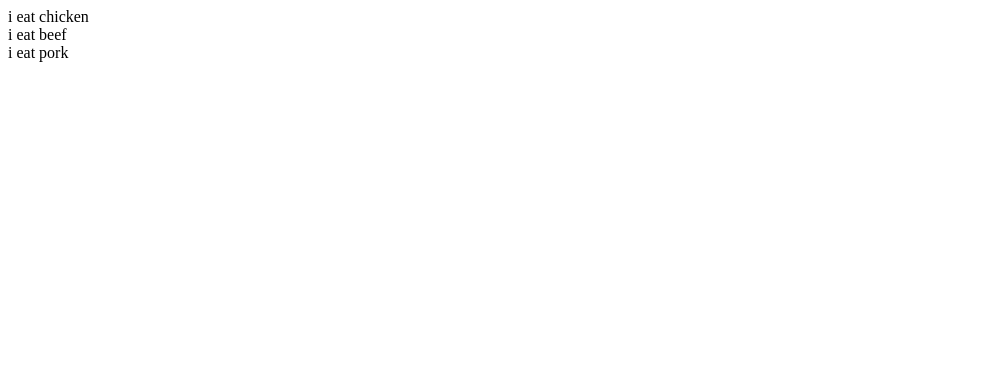
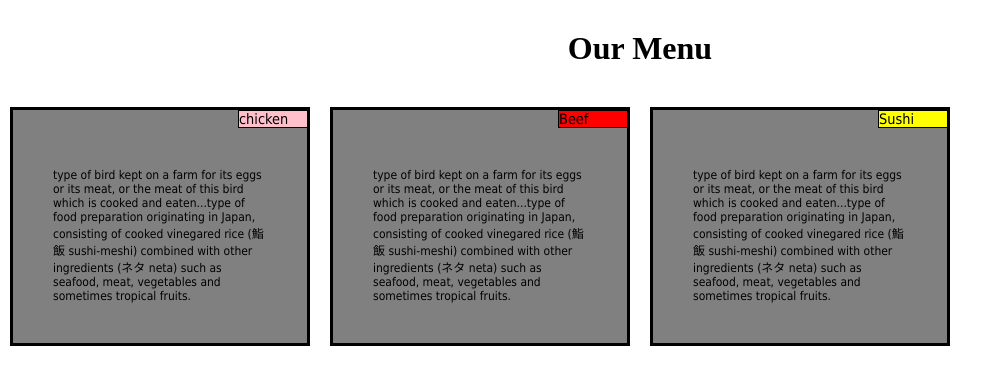
Before and after one commit to savya789/module-2-solution, a plain HTML site: page index.html in a window 1280 px wide. Shown: the whole page, without its empty margins (0-1005 px from the left). Drawn offline with Linux system fonts and the light colour scheme.

Commit message:
Update index.html

```diff
--- a/index.html
+++ b/index.html
@@ -5,31 +5,80 @@
 <title>Responsive Layout</title>
 <style>
 /********** Base styles **********/
-* {
+*{
   box-sizing: border-box;
+  margin:0px;
+  padding:0px;
 }
+body{
+
+
+  background-color: white;
+
+}
+
 h1 {
-  margin-bottom: 15px;
+  margin: 30px;
+
 }
-p {
-  border: 1px solid black;
-  background-color: #A52A2A;
-  width: 90%;
-  height: 150px;
-  margin-right: auto;
-  margin-left: auto;
-  font-family: Helvetica;
-  color: white;
+
+#box{
+background-color: gray;
+padding: 40px;
+border: 3px solid black;
+margin:10px;
+width:300px;
+
+
 }
+
+#content{
+  background-color: gray;
+  font-family: Tahoma;
+  font-size: 75%;
+}
+#sidebar1{
+  background-color: pink;
+  border:1px solid black;
+  width:70px;
+  position: relative;
+  bottom:40px;
+  left:185px;
+  font-family: Tahoma;
+  font-size: 90%;
+}
+#sidebar2{
+  background-color: red;
+  border:1px solid black;
+  width:70px;
+  position: relative;
+  bottom:40px;
+  left:185px;
+  font-family: Tahoma;
+  font-size: 90%;
+}
+#sidebar3{
+  background-color: yellow;
+  border:1px solid black;
+  width:70px;
+  position: relative;
+  bottom:40px;
+  left:185px;
+  font-family: Tahoma;
+  font-size: 90%;
+}
+
+
 /* Simple Responsive Framework. */
 .row {
   width: 100%;
 }
 /********** Large devices only **********/
-@media (min-width: 1200px) {
+@media (min-width: 992px) {
   .col-lg-1, .col-lg-2, .col-lg-3, .col-lg-4, .col-lg-5, .col-lg-6, .col-lg-7, .col-lg-8, .col-lg-9, .col-lg-10, .col-lg-11, .col-lg-12 {
     float: left;
-    border: 1px solid black;
+     border: 1px solid black;
+
   }
   .col-lg-1 {
     width: 8.33%;
@@ -69,10 +118,11 @@ p {
   }
 }
 /********** Medium devices only **********/
-@media (min-width: 992px) and (max-width: 1199px) {
+@media (min-width: 768px) and (max-width: 991px) {
   .col-md-1, .col-md-2, .col-md-3, .col-md-4, .col-md-5, .col-md-6, .col-md-7, .col-md-8, .col-md-9, .col-md-10, .col-md-11, .col-md-12 {
     float: left;
-    border: 1px solid green;
+     border: 1px solid black;
+
   }
   .col-md-1 {
     width: 8.33%;
@@ -110,20 +160,79 @@ p {
   .col-md-12 {
     width: 100%;
   }
+/********************smaller devices**************************/
+  @media (min-width: 0px) and (max-width: 767px) {
+  .col-sm-1, .col-sm-2, .col-sm-3, .col-sm-4, .col-sm-5, .col-sm-6, .col-sm-7, .col-sm-8, .col-sm-9, .col-sm-10, .col-sm-11, .col-sm-12 {
+    float: left;
+     border: 1px solid black;
+
+  }
+  .col-sm-1 {
+    width: 8.33%;
+  }
+  .col-sm-2 {
+    width: 16.66%;
+  }
+  .col-sm-3 {
+    width: 25%;
+  }
+  .col-sm-4 {
+    width: 33.33%;
+  }
+  .col-sm-5 {
+    width: 41.66%;
+  }
+  .col-sm-6 {
+    width: 50%;
+  }
+  .col-sm-7 {
+    width: 58.33%;
+  }
+  .col-sm-8 {
+    width: 66.66%;
+  }
+  .col-sm-9 {
+    width: 74.99%;
+  }
+  .col-sm-10 {
+    width: 83.33%;
+  }
+  .col-sm-11 {
+    width: 91.66%;
+  }
+  .col-sm-12 {
+    width: 100%;
+  }
+
 }
 </style>
 </head>
   <body>
-    <div>
-      <div>
-        <div>i eat chicken</div>
-      </div>
-      <div>
-        <div>i eat beef</div>
-      </div>
-      <div>
-        <div>i eat pork</div>
-      </div>
-    </div>
+    <h1 align="center">Our Menu</h1>
+
+
+     <div class="col-lg-3 col-md-6 col-sm-12" id="box" >
+
+     <div id="sidebar1" >chicken</div>
+     <div id="content" >type of bird kept on a farm for its eggs or its meat, or the meat of this bird which is cooked and eaten...type of food preparation originating in Japan, consisting of cooked vinegared rice (鮨飯 sushi-meshi) combined with other ingredients (ネタ neta) such as seafood, meat, vegetables and sometimes tropical fruits. </div>
+
+     </div>
+
+       <div  class="col-lg-3 col-md-3 col-sm-12" id="box" >
+
+     <div id="sidebar2" >Beef</div>
+     <div id="content" >type of bird kept on a farm for its eggs or its meat, or the meat of this bird which is cooked and eaten...type of food preparation originating in Japan, consisting of cooked vinegared rice (鮨飯 sushi-meshi) combined with other ingredients (ネタ neta) such as seafood, meat, vegetables and sometimes tropical fruits.</div>
+
+     </div>
+
+       <div  class="col-lg-3 col-md-10 col-sm-12" id="box" >
+
+     <div id="sidebar3" >Sushi</div>
+     <div id="content" >type of bird kept on a farm for its eggs or its meat, or the meat of this bird which is cooked and eaten...type of food preparation originating in Japan, consisting of cooked vinegared rice (鮨飯 sushi-meshi) combined with other ingredients (ネタ neta) such as seafood, meat, vegetables and sometimes tropical fruits.  </div>
+
+     </div>
+
+
+
   </body>
 </html>
```
